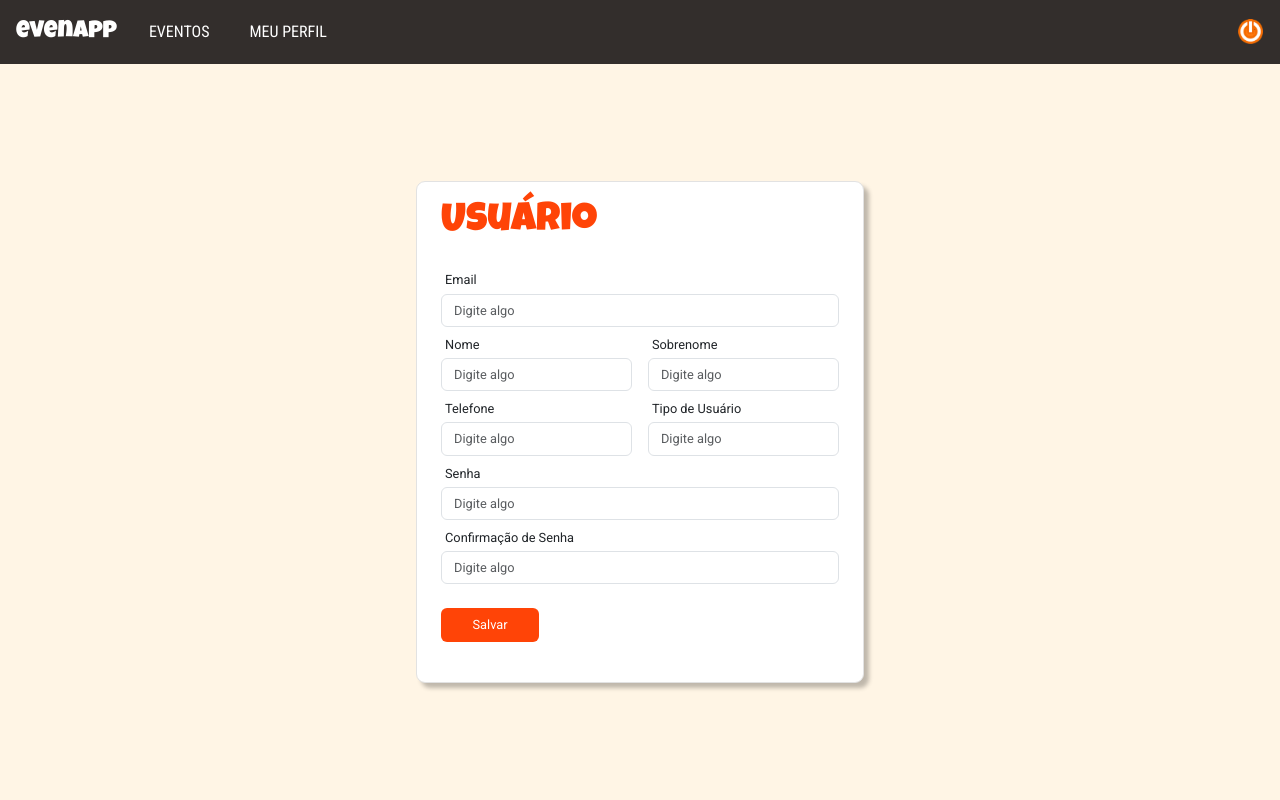
After one commit to renanripee/Trabalho-Web, a Django app: page /user/create in a window 1280 px wide. The commit adds this page. Run offline with Django 5.2, Linux system fonts and the light colour scheme.

Commit message:
Adicionada tela de criação de usuário

```diff
--- /dev/null
+++ b/evenapp/static/css/create-user.css
@@ -0,0 +1,43 @@
+.content {
+    display: flex;
+    justify-content: center;
+    align-content: center;
+    flex-wrap: wrap;
+
+    height: 92vh;
+}
+
+.title {
+    color: #FF4407;
+    font-family: 'Luckiest Guy';
+    font-size: 2.5rem;
+}
+
+.user-card {
+    width: 35%;
+    height: auto;
+
+    background-color: white;
+    font-family: 'Roboto';
+    font-size: 0.8rem;
+
+    box-shadow: 5px 5px 4px 0 rgba(0, 0, 0, 0.25);
+    border: solid 1px #E2E2E2;
+    border-radius: 9px;
+}
+
+.form-control, .save-button {
+    font-size: 0.8rem;
+}
+
+
+.samefield {
+    width: 48%;
+}
+
+.save-button {
+    background-color: #FF4407;
+    color: white;
+    width: 22%;
+    margin: 1.5rem 0 2.5rem 0;
+}
--- /dev/null
+++ b/evenapp/static/css/navbar.css
@@ -0,0 +1,22 @@
+.logo, .nav-link {
+    color: white;
+}
+
+.logo {
+    text-decoration: none;
+    font-size: 1.5rem;
+}
+
+.nav-link {
+    font-family: 'Roboto Condensed';
+}
+
+.nav-link:hover {
+    color: white !important;
+    text-decoration: underline;
+}
+
+.even-navbar {
+    background-color: #332E2C;
+    height: 8vh;
+}
--- a/evenapp/static/css/style.css
+++ b/evenapp/static/css/style.css
@@ -1,31 +1,9 @@
 body {
     font-family: 'Luckiest Guy';
-    height: 100%;
     background-color: #FFF5E5;
+    height: 100vh;
 }
 
 .container-fluid {
     padding: 0;
 }
-
-.logo, .nav-link {
-    color: white;
-}
-
-.logo {
-    text-decoration: none;
-    font-size: 1.5rem;
-}
-
-.nav-link {
-    font-family: 'Roboto Condensed';
-}
-
-.nav-link:hover {
-    color: white !important;
-    text-decoration: underline;
-}
-
-.even-navbar {
-    background-color: #332E2C;
-}
--- a/evenapp/templates/partials/navbar.html
+++ b/evenapp/templates/partials/navbar.html
@@ -1,8 +1,11 @@
-<!-- templates/eventos/navbar.html -->
 {% load static %}
 
+{% block extra_css %}
+<link rel="stylesheet" href="{% static 'css/navbar.css' %}">
+{% endblock %}
+
 {% block content %}
-<nav class="navbar navbar-expand-lg even-navbar">
+<nav class="even-navbar navbar navbar-expand-lg">
     <div class="container-fluid">
         <a class="logo ms-3" href="{% url 'home' %}">evenapp</a>
         <button class="navbar-toggler" type="button" data-bs-toggle="collapse" data-bs-target="#navbarNav">
@@ -12,7 +15,7 @@
         <div class="collapse navbar-collapse" id="navbarNav">
             <ul class="navbar-nav">
                 <li class="nav-item">
-                    <a class="nav-link ms-4" href="">EVENTOS</a>
+                    <a class="nav-link ms-4" href="{% url 'home' %}">EVENTOS</a>
                 </li>
                 <li class="nav-item">
                     <a class="nav-link ms-4" href="">MEU PERFIL</a>
--- /dev/null
+++ b/evenapp/templates/users/create-user.html
@@ -0,0 +1,53 @@
+<!-- templates/eventos/index.html -->
+{% extends "base.html" %}
+{% load static %}
+
+{% block extra_css %}
+<link rel="stylesheet" href="{% static 'css/create-user.css' %}">
+{% endblock %}
+
+{% block content %}
+<div class="content">
+
+    <div class="user-card">
+        <h1 class="title ms-4 py-3">Usuário</h1>
+
+        <div class="field email-field mx-4">
+            <p class="ms-1 my-0 mb-1">Email</p>
+            <input type="text" class="form-control" placeholder="Digite algo">
+        </div>
+        <div style="display: flex; justify-content: space-between;" class="mx-4">
+            <div class="samefield field mt-2">
+                <p class="ms-1 my-0 mb-1">Nome</p>
+                <input type="text" class="form-control" placeholder="Digite algo">
+            </div>
+            <div class="samefield field mt-2">
+                <p class="ms-1 my-0 mb-1">Sobrenome</p>
+                <input type="text" class="form-control" placeholder="Digite algo">
+            </div>
+        </div>
+        <div style="display: flex; justify-content: space-between;" class="mx-4">
+
+            <div class="samefield field mt-2">
+                <p class="ms-1 my-0 mb-1">Telefone</p>
+                <input type="text" class="form-control" placeholder="Digite algo">
+            </div>
+            <div class="samefield field mt-2">
+                <p class="ms-1 my-0 mb-1">Tipo de Usuário</p>
+                <input type="text" class="form-control" placeholder="Digite algo">
+            </div>
+        </div>
+        <div class="field mt-2  mx-4">
+            <p class="ms-1 my-0 mb-1">Senha</p>
+            <input type="text" class="form-control" placeholder="Digite algo">
+        </div>
+        <div class="field mt-2  mx-4">
+            <p class="ms-1 my-0 mb-1">Confirmação de Senha</p>
+            <input type="text" class="form-control" placeholder="Digite algo">
+        </div>
+        <button type="button" class="save-button btn  ms-4">Salvar</button>
+    </div>
+
+</div>
+
+{% endblock %}
--- a/evenapp/urls.py
+++ b/evenapp/urls.py
@@ -5,5 +5,6 @@ urlpatterns = [
     path('home', views.home, name='home'),
     path('eventos/<int:id>/', views.details, name='details'),
     path('', views.login, name='login'),
+    path('user/create', views.createUser, name='createUser'),
 
 ]
--- a/evenapp/views.py
+++ b/evenapp/views.py
@@ -11,3 +11,6 @@ def details(request, id):
 
 def login(request):
     return render(request, 'login.html')
+
+def createUser(request):
+    return render(request, 'users/create-user.html')
```
